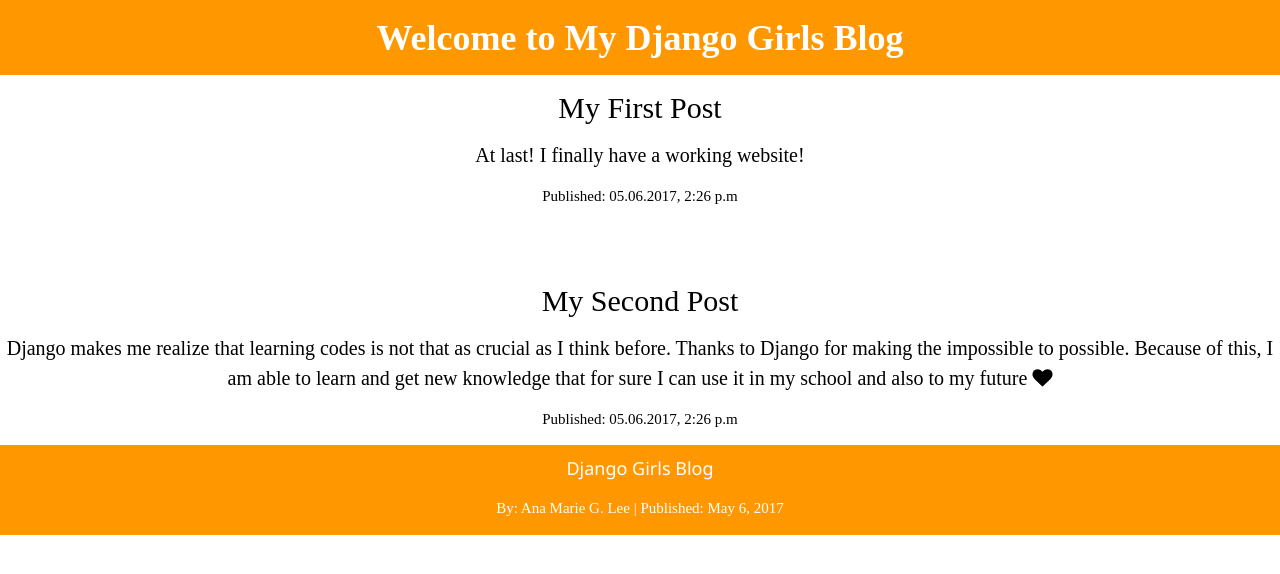
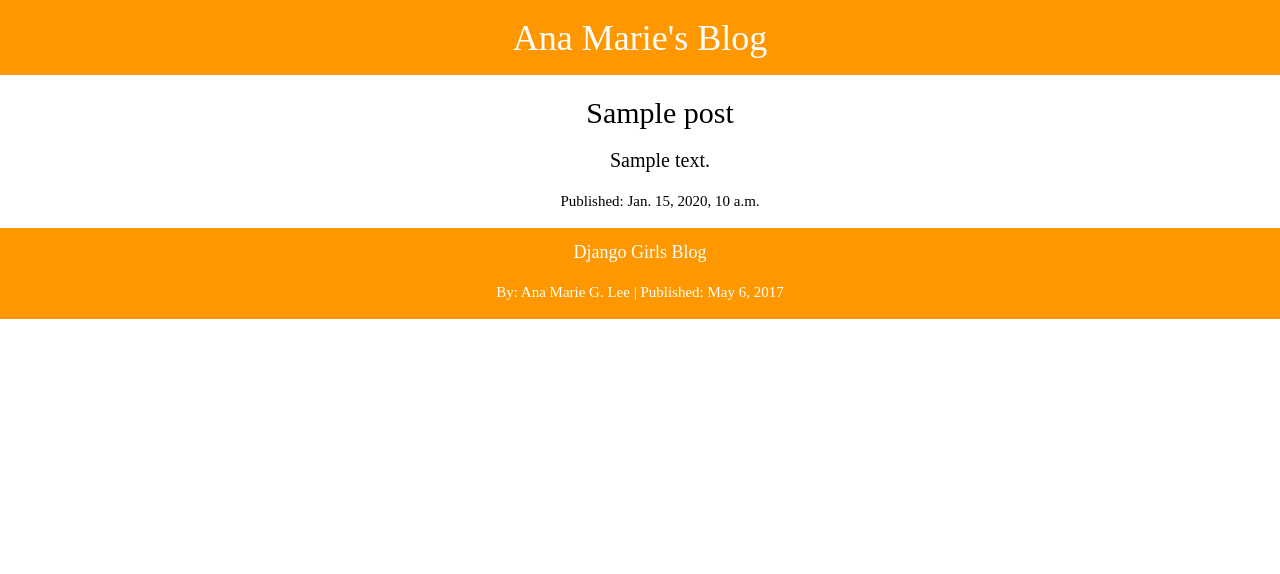
Before and after one commit to analee1228/my-first-blog, a Django app: page / in a window 1280 px wide. Shown: the top 574 px of the page. Run offline with Django 3.2, Linux system fonts and the light colour scheme; tables that the repository leaves empty hold one stand-in row (values such as "Sample post").

Commit message:
Modified templates to display posts from database.

```diff
--- a/blog/templates/blog/post_list.html
+++ b/blog/templates/blog/post_list.html
@@ -18,30 +18,35 @@
 		display: block;
 	}
 
+	div.main_content ul{
+		list-style: none;
+		text-align: left;
+	}
+
+
 </style>
 <body>
-
 	<div class="w3-container w3-orange">
-	<center><h1><font face="sweet pea"><font color="white"><strong>Welcome to My Django Girls Blog</strong></font></font></h1></center>
+		<center><h1><font face="sweet pea", color="white">Ana Marie's Blog</font></h1></center>
 	</div>
 
-
- 	<div><h2>My First Post</h2>
- 	<h4>At last! I finally have a working website!</h4>
- 	<p>Published: 05.06.2017, 2:26 p.m</p>
- 	</div>
-<br/>
-<br/>
-	<div class="container"><h2>My Second Post</h2>
- 	<h4>Django makes me realize that learning codes is not that as crucial as I think before. Thanks to Django for making the impossible to possible. Because of this, I am able to learn and get new knowledge that for sure I can use it in my school and also to my future <i class="fa fa-heart" aria-hidden="true"></i>
-</h4>
- 	<p>Published: 05.06.2017, 2:26 p.m</p>
- 	</div>
+	<div class="main_content">
+		<ul>
+		{% for post in posts %}
+			<li>
+		 		<div><h2>{{ post.title }}</h2>
+		 		<h4>{{ post.text|linebreaksbr }}</h4>
+		 		<p>Published: {{ post.published_date }}</p>
+		 		</div>
+			</li>
+	 	{% endfor %}
+	 	</ul>
+	</div>
 
 	<footer class="w3-container w3-orange">
- 	<center><font face="sweet pea"><font color="white"><h5>Django Girls Blog</h5>
+ 	<center><h5><font face="sweet pea"><font color="white">Django Girls Blog</font></h5>
 
- 	<p>By: Ana Marie G. Lee | Published: May 6, 2017</p></font></font></center>
+ 	<p><font color="white">By: Ana Marie G. Lee | Published: May 6, 2017</font></p></font></font></center>
 </footer>
 </body>
 </html>
--- a/blog/views.py
+++ b/blog/views.py
@@ -1,5 +1,9 @@
 from django.shortcuts import render
+from django.utils import timezone
+from .models import Post
 
 # Create your views here.
 def post_list(request):
-	return render(request, 'blog/post_list.html', {})
+	#posts = Post.objects.filter(published_date__lte=timezone.now()).order_by('published_date')
+	posts = Post.objects.all()
+	return render(request, 'blog/post_list.html', {'posts': posts})
```
